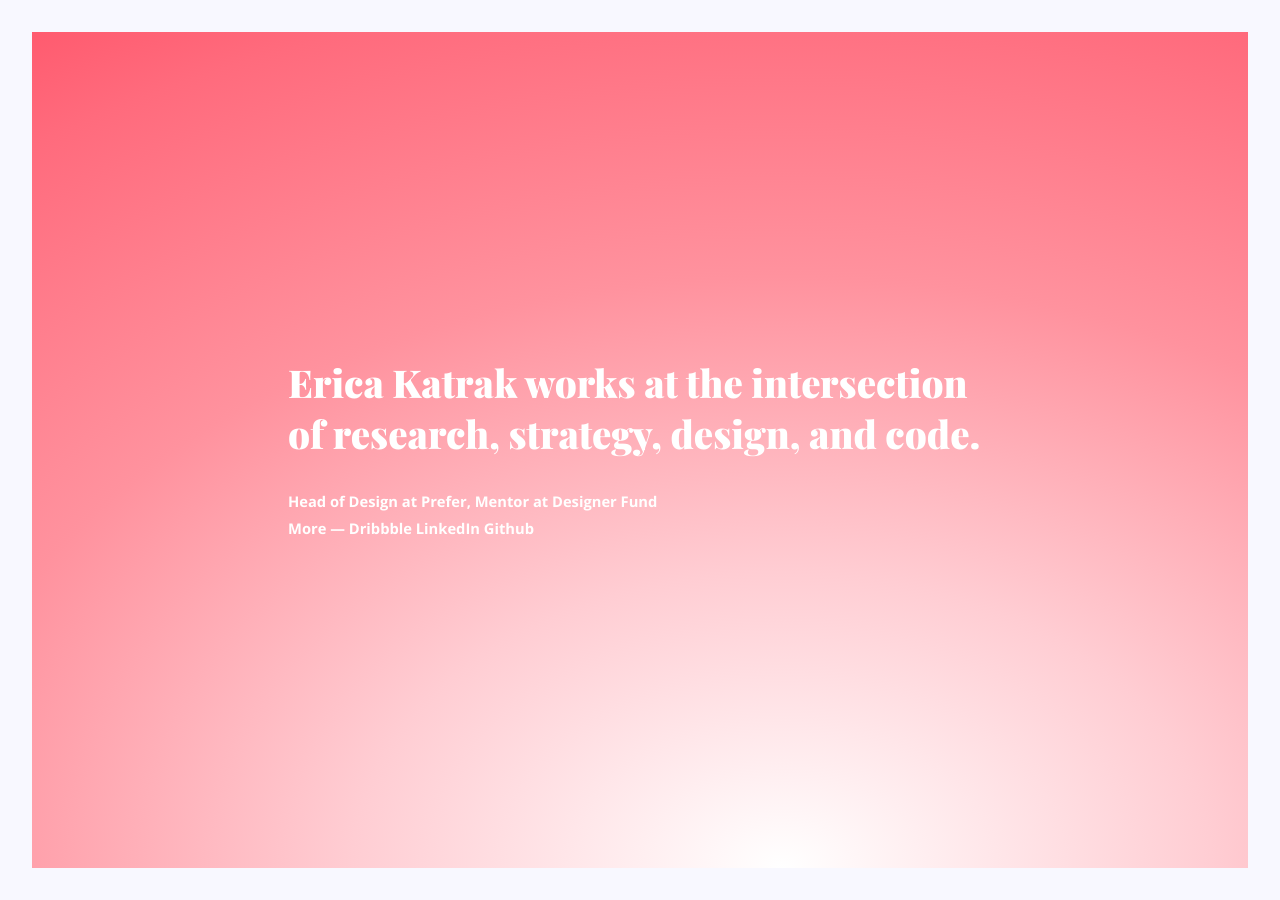
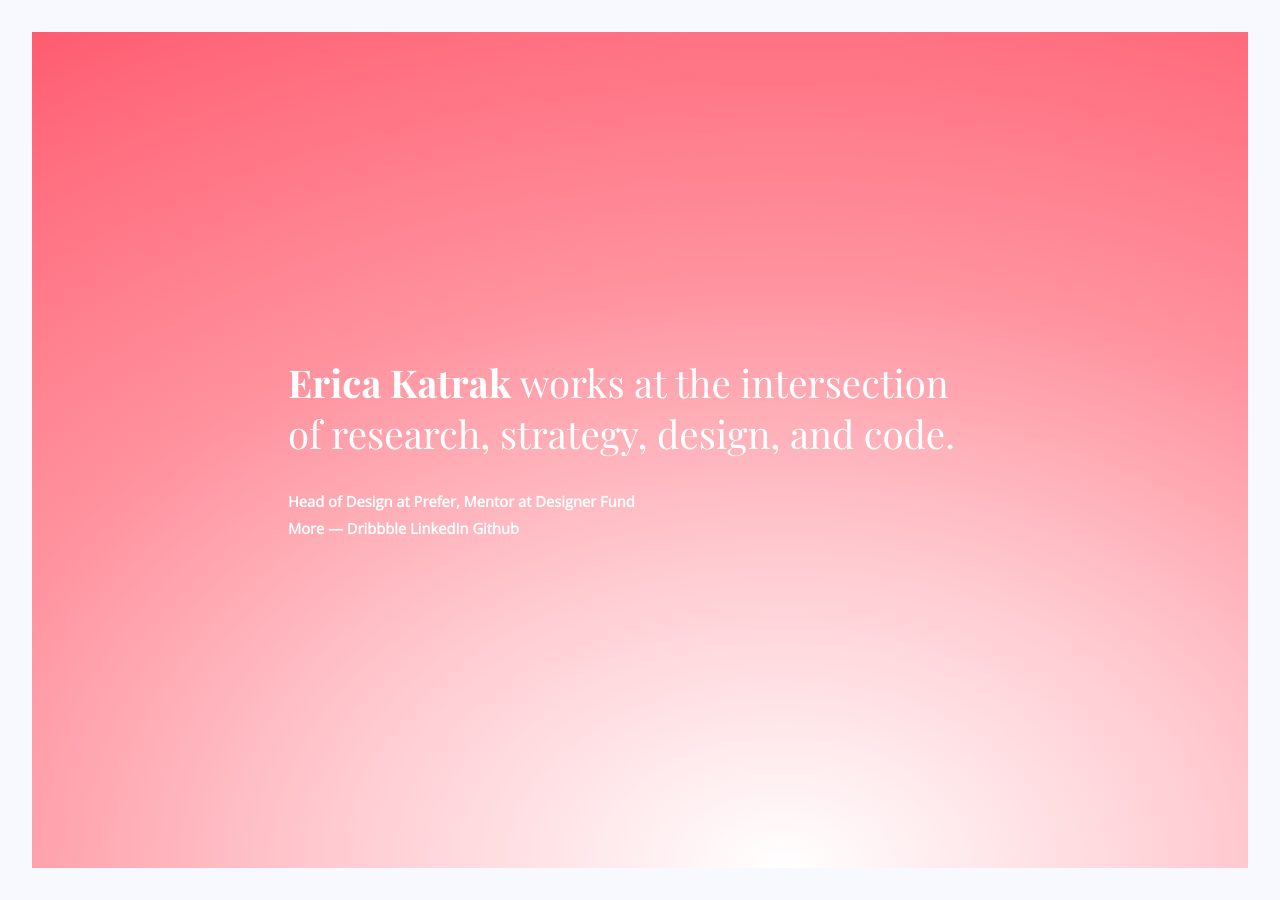
Before and after one commit to ericakatrak/ericakatrak.github.io, a Jekyll site: the page built from index.html, in a window 1280 px wide. Built offline with Jekyll 4.4.1, drawn with Linux system fonts in a browser that asks for light colours.

Commit message:
style tweak

```diff
--- a/_includes/head.html
+++ b/_includes/head.html
@@ -11,6 +11,6 @@
     <link rel="alternate" type="application/rss+xml" title="RSS" href="/feed.xml">
 
     <link rel="stylesheet" href="{{ site.url }}/css/style.css">
-    <link href="https://fonts.googleapis.com/css?family=Playfair+Display:900" rel="stylesheet">
-    <link href="https://fonts.googleapis.com/css?family=Open+Sans:700" rel="stylesheet">
+    <link href="https://fonts.googleapis.com/css?family=Playfair+Display:400,700" rel="stylesheet">
+    <link href="https://fonts.googleapis.com/css?family=Open+Sans:400" rel="stylesheet">
 </head>
--- a/css/style.css
+++ b/css/style.css
@@ -70,14 +70,14 @@ section {
 h1 {
 	font-size: 3vw;
 	line-height: 4vw;
-	font-weight: 700;
+	font-weight: 400;
 	font-family: "Playfair Display", serif;
 	animation: fade 2s ease-out -.65s;
 	padding-bottom: 2.2vw;
 
-	 /* future - invert the site and use text clipping as more content comes into play
-  	-webkit-text-fill-color: transparent;
-  	-webkit-background-clip: text;
+	/* future - invert the site and use text clipping as more content comes into play
+  -webkit-text-fill-color: transparent;
+  -webkit-background-clip: text;
 
 	background-image: radial-gradient(#003054, #0640A3, #FF3951);
 	background-image: radial-gradient(#fff, #FFCDD3, #FF929E, #FF6B7D, #FF3951);
@@ -85,8 +85,10 @@ h1 {
 	background-position: 0 0;
 	animation: border 60s linear infinite;
 
-  	color: #FF3951;*/
+  color: #FF3951;*/
 }
+
+h1 span {font-weight: 700;}
 
 p {
 	font-size: 1.15vw;
--- a/index.html
+++ b/index.html
@@ -3,7 +3,7 @@ layout: default
 ---
 
 	<section>
-		<h1>Erica Katrak works at the intersection of research, strategy, design, and code.</h1>
+		<h1><span>Erica Katrak</span> works at the intersection of research, strategy, design, and code.</h1>
 
 		<p>Head of Design at <a href="http://www.prefer.com/" target="_blank">Prefer</a>, Mentor at <a href="http://www.designerfund.com/" target="_blank">Designer Fund</a><br />
 
```
